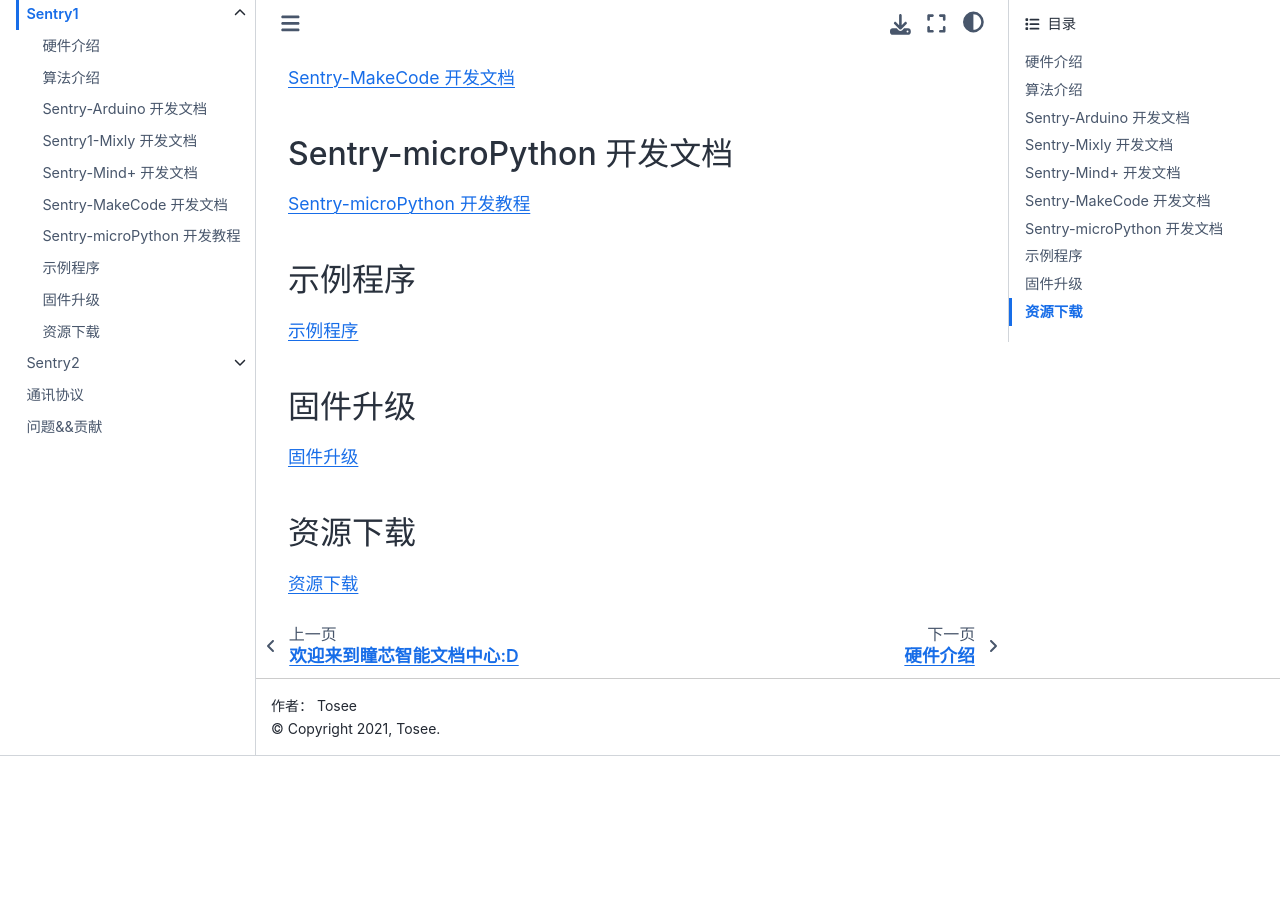
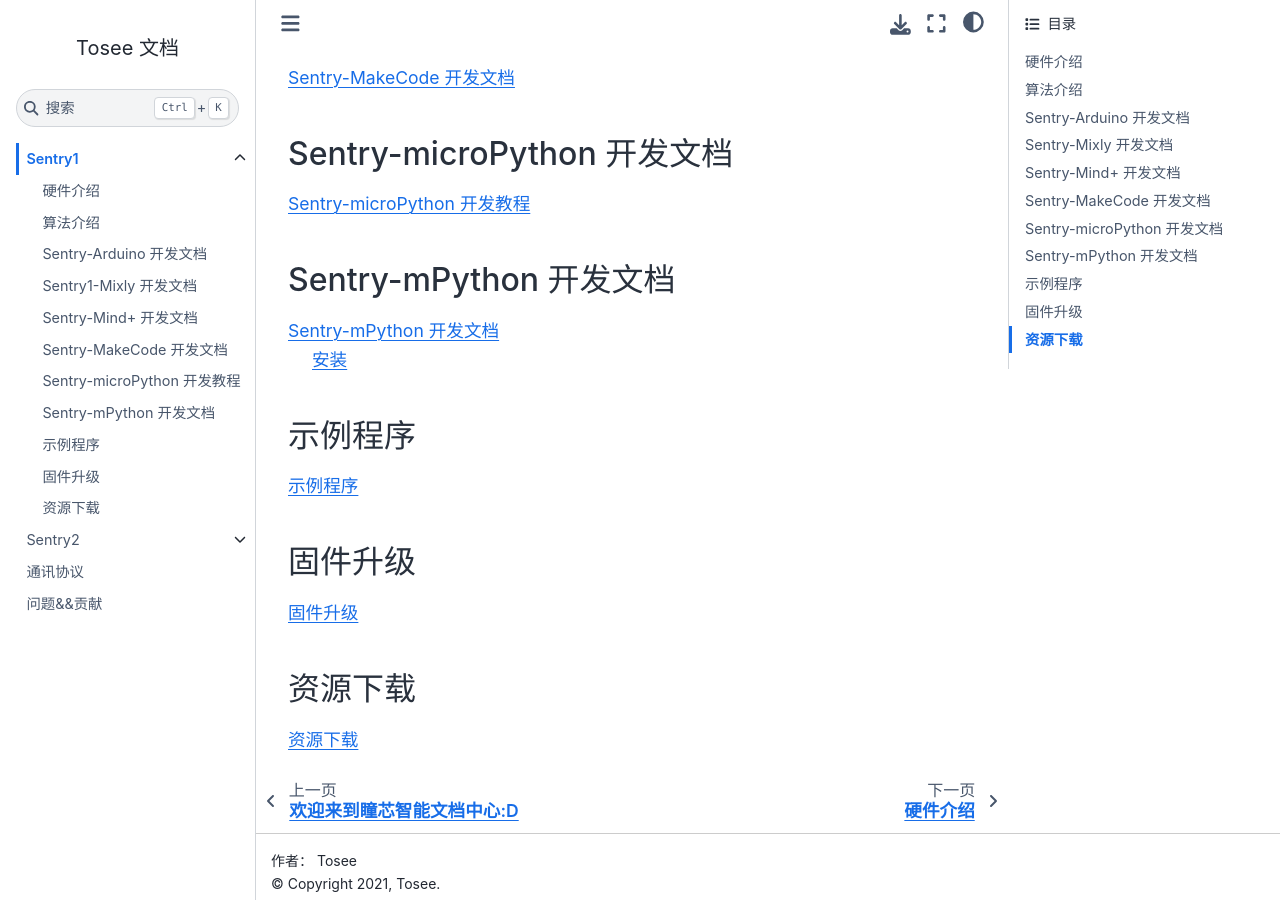
Before and after one commit to AITosee/Tosee-Docs, a Sphinx documentation site: the page built from docs/Sentry1/introduction.rst, in a window 1280 px wide and 900 px high, scrolled down 1364 px. Built offline with Sphinx 7.4.7 and the Sphinx Book theme 1.1.4, drawn with Linux system fonts in a browser that asks for light colours; before the commit the page ends 2120 px from its top, so only the background shows below that.

Commit message:
Add Sentry-mPython simply description

```diff
--- /dev/null
+++ b/docs/Common/mPython/index.rst
@@ -0,0 +1,10 @@
+Sentry-mPython 开发文档
+=======================
+
+Sentry-Arduino 库是一个专门为 mPython 打造的图形化库，适用于 Sentry 全系列产品，
+用户可以使用该库迅速上手获取 Sentry 的识别结果，以及设置相关参数。
+
+安装
+----
+
+1. 库下载地址： https://github.com/AITosee/Sentry-mPython 。
--- a/docs/Sentry1/introduction.rst
+++ b/docs/Sentry1/introduction.rst
@@ -59,6 +59,14 @@
 
     microPython/index
 
+Sentry-mPython 开发文档
+---------------------------
+
+.. toctree::
+    :maxdepth: 2
+
+    ../Common/mPython/index
+
 示例程序
 ------------------------
 
--- a/docs/Sentry2/introduction.rst
+++ b/docs/Sentry2/introduction.rst
@@ -76,6 +76,14 @@
 
     microPython/index
 
+Sentry-mPython 开发文档
+---------------------------
+
+.. toctree::
+    :maxdepth: 2
+
+    ../Common/mPython/index
+
 示例程序
 ------------------------
 
```
